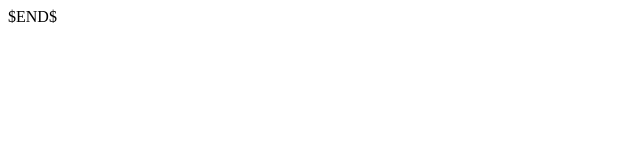
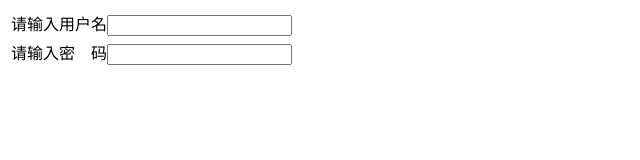
Before and after one commit to dxlbiubiu/JavaScript-SpecialEffects, a plain HTML site: page src/001-changeSkin/index.html in a window 1280 px wide. Shown: the whole page, without its empty margins (0-640 px from the left). Drawn offline with Linux system fonts and the light colour scheme.

```diff
--- a/src/001-changeSkin/index.html
+++ b/src/001-changeSkin/index.html
@@ -2,9 +2,24 @@
 <html lang="en">
 <head>
     <meta charset="UTF-8">
-    <title>$Title$</title>
+    <title>一键换肤功能</title>
 </head>
 <body>
-$END$
+    <div>
+        <form>
+            <table>
+                <tr>
+                    <td>
+                    请输入用户名<input type="text" />
+                    </td>
+                </tr>
+                <tr>
+                    <td>
+                    请输入密&nbsp;&nbsp;&nbsp;&nbsp;码<input type="text" />
+                    </td>
+                </tr>
+            </table>
+        </form>
+    </div>
 </body>
 </html>
```
Also changed, not shown: 1 other file.
